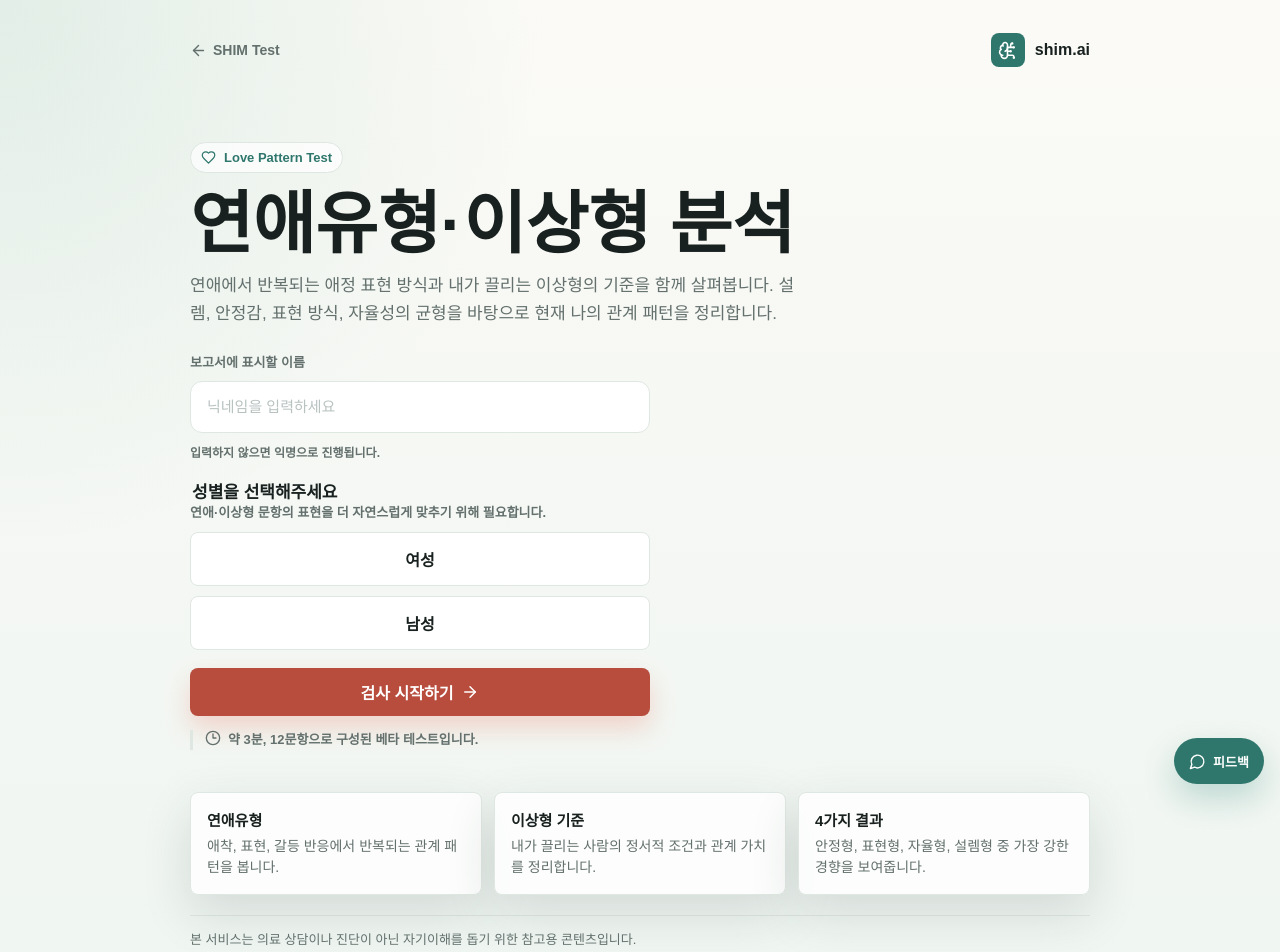
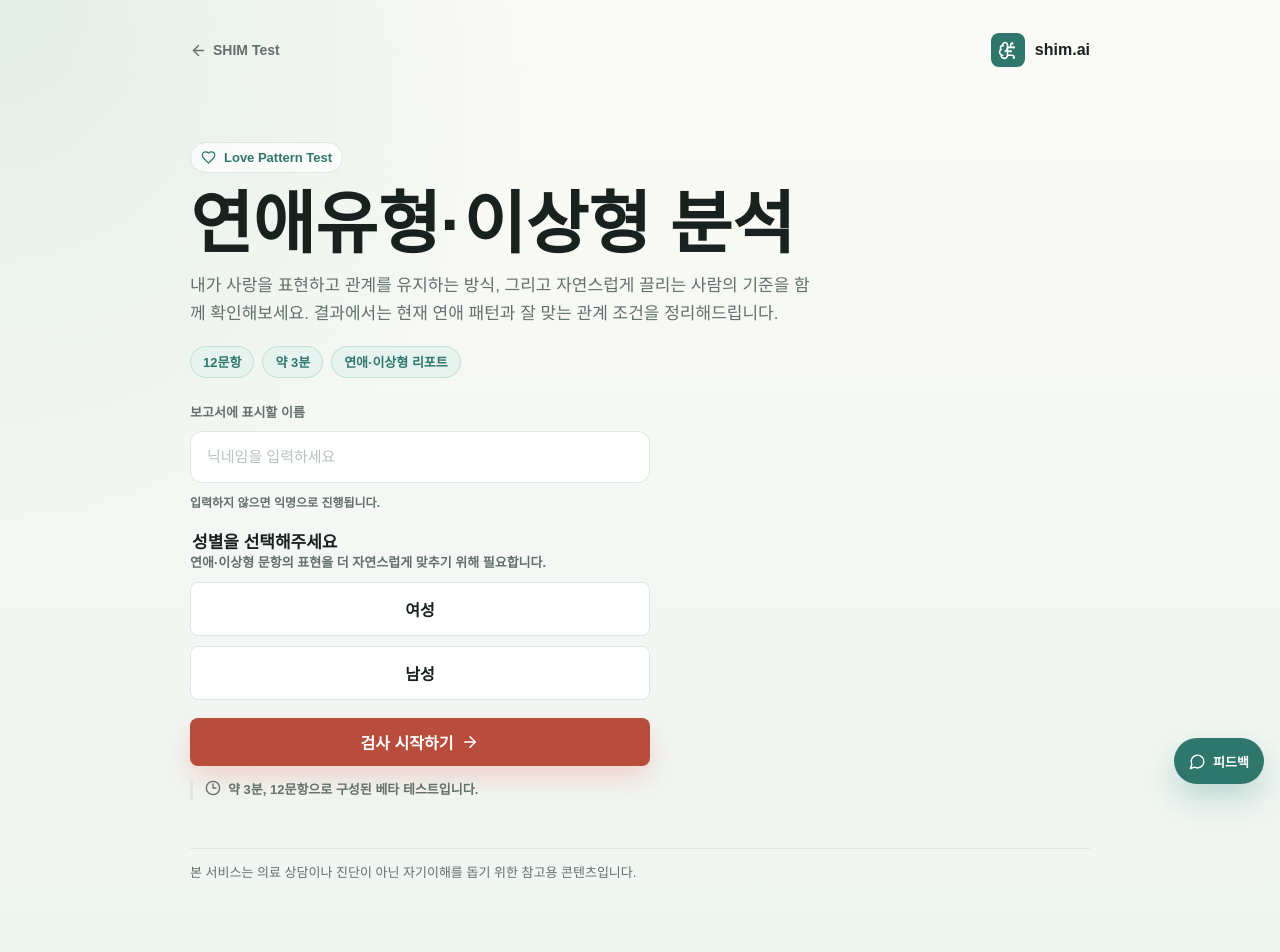
Before and after one commit to sj-dev-99/shim-ai, a Next.js app: page /love-type in a window 1280 px wide. Shown: the top 952 px of the page. Built offline with nearby package versions, Linux system fonts and the light colour scheme.

Commit message:
Simplify test start pages

```diff
--- a/pages/high-functioning-depression-result.tsx
+++ b/pages/high-functioning-depression-result.tsx
@@ -144,6 +144,11 @@ export default function HighFunctioningDepressionResultPage() {
             <span>{total}점</span>
           </div>
 
+          <div className="result-method-note">
+            이 리포트는 숨은 우울감, 흥미 저하, 에너지 소진, 자기압박 답변을 함께 살펴
+            겉으로 기능을 유지하는 동안 마음 안쪽에 쌓인 신호를 정리한 결과입니다.
+          </div>
+
           <div className="result-safety-panel">
             <strong>중요 안내</strong>
             <p>
--- a/pages/love-result.tsx
+++ b/pages/love-result.tsx
@@ -142,6 +142,11 @@ export default function LoveResultPage() {
           <h1>{result.title}</h1>
           <p className="result-lead">{result.summary}</p>
 
+          <div className="result-method-note">
+            이 리포트는 애정 표현, 안정감, 자율성, 설렘 반응을 함께 살펴 연애에서 반복되는 관계 패턴과
+            내가 끌리는 이상형의 정서적 기준을 정리한 결과입니다.
+          </div>
+
           <div className="love-score-grid report-score-grid" aria-label="연애 성향 점수">
             <div>
               <strong>{scores.stability}</strong>
--- a/pages/love-type.tsx
+++ b/pages/love-type.tsx
@@ -78,9 +78,14 @@ export default function LoveTypePage() {
             </span>
             <h1>{LOVE_TEST_NAME}</h1>
             <p>
-              연애에서 반복되는 애정 표현 방식과 내가 끌리는 이상형의 기준을 함께 살펴봅니다.
-              설렘, 안정감, 표현 방식, 자율성의 균형을 바탕으로 현재 나의 관계 패턴을 정리합니다.
+              내가 사랑을 표현하고 관계를 유지하는 방식, 그리고 자연스럽게 끌리는 사람의 기준을 함께 확인해보세요.
+              결과에서는 현재 연애 패턴과 잘 맞는 관계 조건을 정리해드립니다.
             </p>
+            <div className="test-summary-pills" aria-label="검사 요약">
+              <span>12문항</span>
+              <span>약 3분</span>
+              <span>연애·이상형 리포트</span>
+            </div>
 
             <form className="test-start-form love-start-form" onSubmit={startTest}>
               <label htmlFor="love-nickname">보고서에 표시할 이름</label>
@@ -139,21 +144,6 @@ export default function LoveTypePage() {
           </div>
         </section>
 
-        <section className="insight-band" aria-label="검사 구성">
-          <div className="insight-item">
-            <strong>연애유형</strong>
-            <span>애착, 표현, 갈등 반응에서 반복되는 관계 패턴을 봅니다.</span>
-          </div>
-          <div className="insight-item">
-            <strong>이상형 기준</strong>
-            <span>내가 끌리는 사람의 정서적 조건과 관계 가치를 정리합니다.</span>
-          </div>
-          <div className="insight-item">
-            <strong>4가지 결과</strong>
-            <span>안정형, 표현형, 자율형, 설렘형 중 가장 강한 경향을 보여줍니다.</span>
-          </div>
-        </section>
-
         <p className="notice">{disclaimer}</p>
       </main>
     </>
--- a/pages/relationship-result.tsx
+++ b/pages/relationship-result.tsx
@@ -139,6 +139,11 @@ export default function RelationshipResultPage() {
           <h1>{result.title}</h1>
           <p className="result-lead">{result.summary}</p>
 
+          <div className="result-method-note">
+            이 리포트는 관계 거리감, 표현 방식, 경계감, 갈등 대처 답변을 함께 살펴
+            사람들과의 관계에서 반복되는 편안함과 어려움을 정리한 결과입니다.
+          </div>
+
           <div className="love-score-grid report-score-grid" aria-label="대인관계 성향 점수">
             <div>
               <strong>{scores.closeness}</strong>
--- a/pages/result.tsx
+++ b/pages/result.tsx
@@ -171,6 +171,11 @@ export default function ResultPage() {
             <span>{hasScore ? `${score}점` : "예시 결과"}</span>
           </div>
 
+          <div className="result-method-note">
+            이 리포트는 정서 인식, 스트레스 대처, 회복 탄력성, 행동 활성화 답변을 함께 살펴
+            현재 가장 두드러지는 감정 조절 경향을 정리한 결과입니다.
+          </div>
+
           <div className="report-summary-grid">
             <article>
               <strong>점수 해석</strong>
--- a/styles/globals.css
+++ b/styles/globals.css
@@ -303,6 +303,26 @@ input {
   margin-top: 24px;
 }
 
+.test-summary-pills {
+  display: flex;
+  flex-wrap: wrap;
+  gap: 8px;
+  margin-top: 18px;
+}
+
+.test-summary-pills span {
+  display: inline-flex;
+  align-items: center;
+  min-height: 32px;
+  padding: 0 12px;
+  border: 1px solid rgba(111, 183, 162, 0.3);
+  border-radius: 999px;
+  background: var(--selected-panel);
+  color: var(--teal);
+  font-size: 13px;
+  font-weight: 900;
+}
+
 .primary-button,
 .secondary-button {
   display: inline-flex;
@@ -1188,6 +1208,19 @@ input {
   border-block: 1px solid var(--line);
   color: var(--muted);
   font-weight: 800;
+}
+
+.result-method-note {
+  margin: 18px 0;
+  padding: 12px 14px;
+  border-left: 3px solid var(--teal-strong);
+  border-radius: 8px;
+  background: var(--selected-panel);
+  color: var(--muted);
+  font-size: 14px;
+  font-weight: 800;
+  line-height: 1.65;
+  word-break: keep-all;
 }
 
 .result-section {
```
Also changed, not shown: pages/high-functioning-depression.tsx (+7 -17 lines), pages/mind.tsx (+7 -17 lines), pages/relationship-test.tsx (+7 -17 lines).
